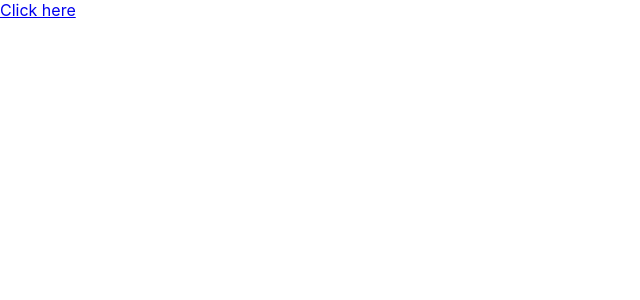
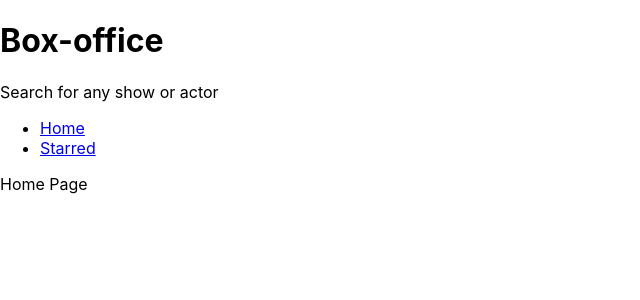
Before and after one commit to ankitraj32/box-office, a React (Create React App) app: page / in a window 1280 px wide. Shown: the top 300 px of the page, without its empty margins (0-640 px from the left). Built offline with nearby package versions, Linux system fonts and the light colour scheme.

Commit message:
added navs and layout

```diff
--- a/src/App.jsx
+++ b/src/App.jsx
@@ -1,15 +1,17 @@
 import { BrowserRouter, Routes, Route } from 'react-router-dom';
 import Home from './pages/Home';
 import Starred from './pages/Starred';
+import MainLayout from './components/MainLayout';
 
 function App() {
   return (
     <BrowserRouter>
       <Routes>
+        <Route element={<MainLayout />}>
+          <Route path="/" element={<Home />} />
+          <Route path="/starred" element={<Starred />} />
+        </Route>
         <Route path="*" element={<div> Not found </div>} />
-        <Route path="/" element={<Home />} />
-        <Route path="/starred" element={<Starred />} />
-
         {/* <Route path="/" element={<App />}>
         <Route index element={<Home />} />
         <Route path="teams" element={<Teams />}>
--- /dev/null
+++ b/src/components/AppTitle.jsx
@@ -0,0 +1,11 @@
+export default function AppTitle(props) {
+  const { title = 'Box-office', subtitle = 'Search for any show or actor' } =
+    props;
+
+  return (
+    <div>
+      <h1>{title}</h1>
+      <p>{subtitle}</p>
+    </div>
+  );
+}
--- /dev/null
+++ b/src/components/MainLayout.jsx
@@ -0,0 +1,15 @@
+import { Outlet } from 'react-router-dom';
+import Navs from './Navs';
+import AppTitle from './AppTitle';
+
+const MainLayout = () => {
+  return (
+    <div>
+      <AppTitle />
+      <Navs />
+      <Outlet />
+    </div>
+  );
+};
+
+export default MainLayout;
--- /dev/null
+++ b/src/components/Navs.jsx
@@ -0,0 +1,28 @@
+import { Link } from 'react-router-dom';
+
+const LINKS = [
+  {
+    text: 'Home',
+    to: '/',
+  },
+  {
+    text: 'Starred',
+    to: '/starred',
+  },
+];
+
+const Navs = () => {
+  return (
+    <div>
+      <ul>
+        {LINKS.map(item => (
+          <li key={item.to}>
+            <Link to={item.to}>{item.text}</Link>
+          </li>
+        ))}
+      </ul>
+    </div>
+  );
+};
+
+export default Navs;
--- a/src/pages/Home.jsx
+++ b/src/pages/Home.jsx
@@ -1,11 +1,7 @@
 import { Link } from 'react-router-dom';
 
 const Home = () => {
-  return (
-    <div>
-      <Link to="/starred"> Click here </Link>
-    </div>
-  );
+  return <div>Home Page</div>;
 };
 
 export default Home;
```
